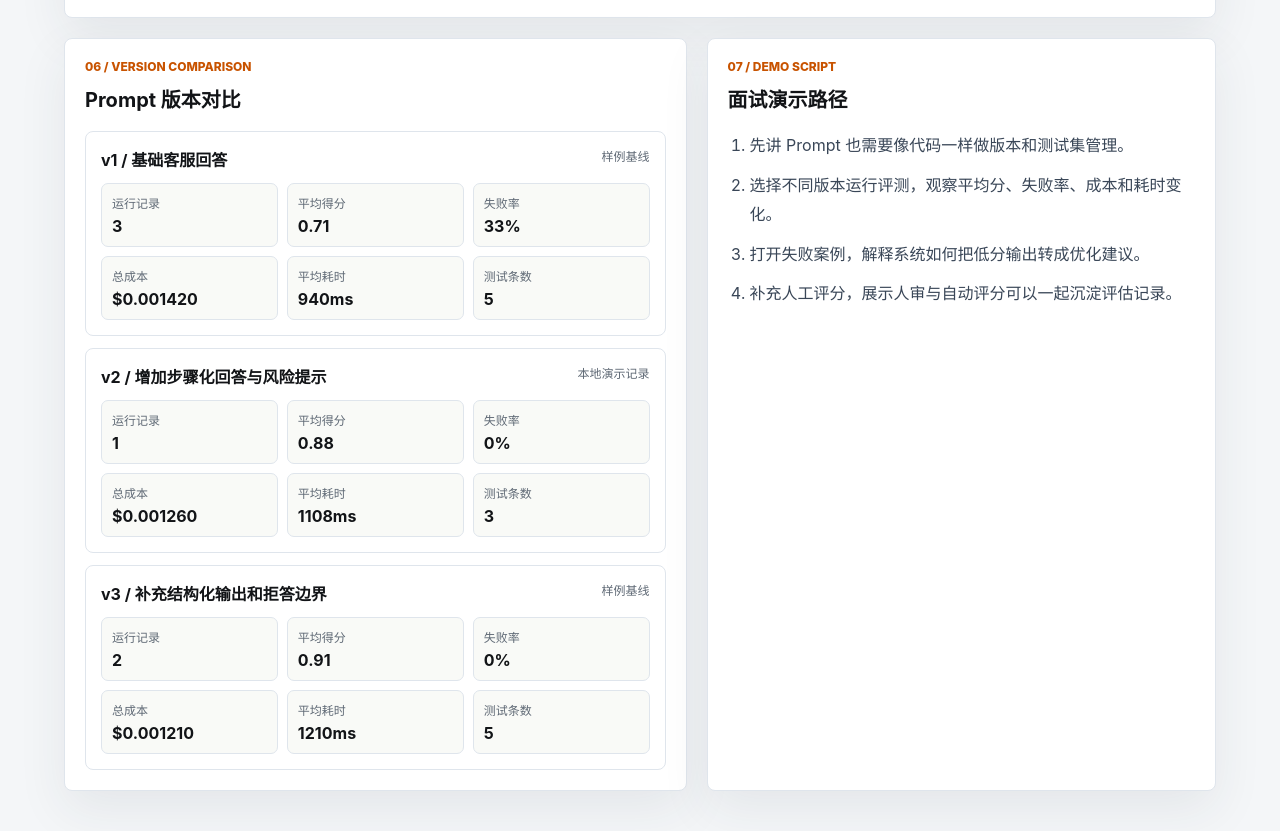
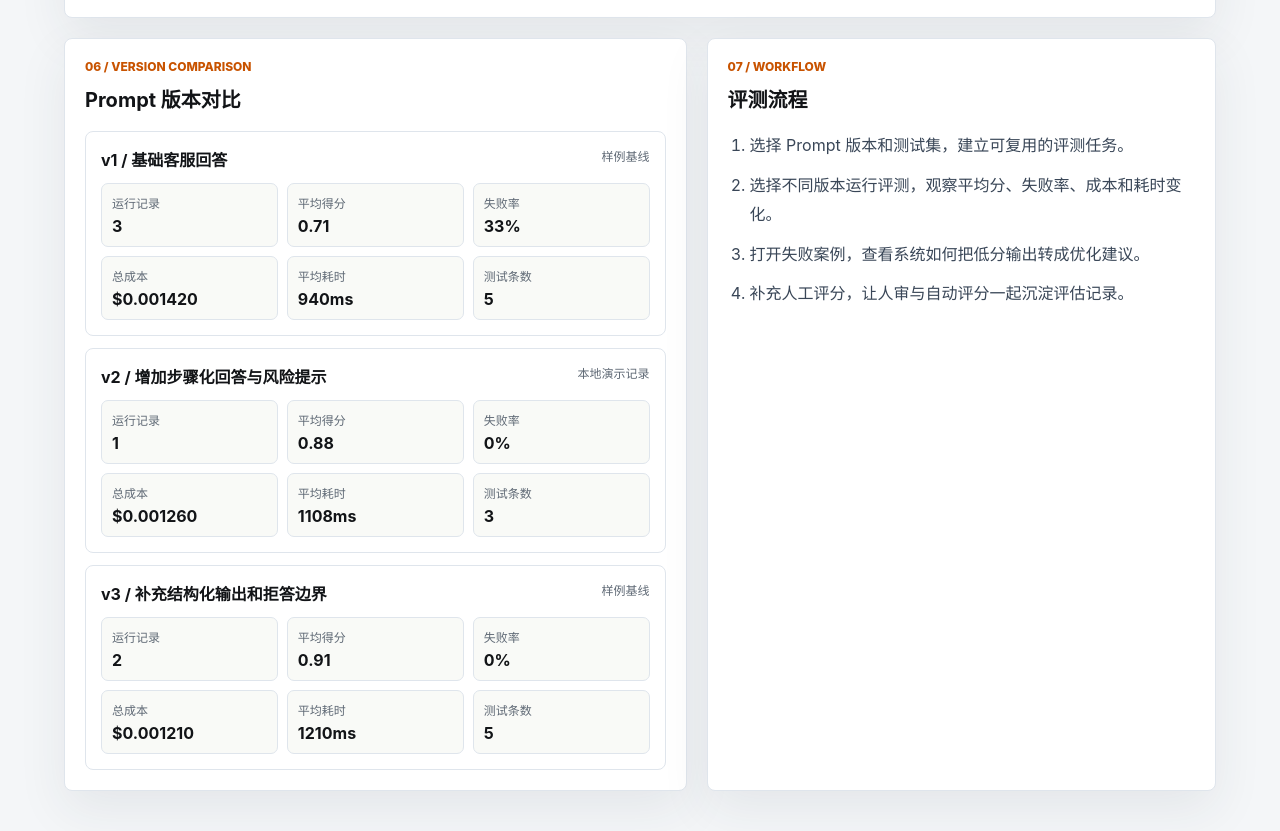
Before and after one commit to yan073747/promptops-evaluation-platform, a plain HTML site: page frontend/index.html in a window 1280 px wide. Shown: the part 2319-3150 px from the top of the page. Drawn offline with Linux system fonts and the light colour scheme.

Commit message:
Remove interview wording from promptops demo

```diff
--- a/frontend/index.html
+++ b/frontend/index.html
@@ -224,15 +224,15 @@
         <article class="panel">
           <div class="panel-heading">
             <div>
-              <p class="section-kicker">07 / Demo Script</p>
-              <h2>面试演示路径</h2>
+              <p class="section-kicker">07 / Workflow</p>
+              <h2>评测流程</h2>
             </div>
           </div>
           <ol class="demo-steps">
-            <li>先讲 Prompt 也需要像代码一样做版本和测试集管理。</li>
+            <li>选择 Prompt 版本和测试集，建立可复用的评测任务。</li>
             <li>选择不同版本运行评测，观察平均分、失败率、成本和耗时变化。</li>
-            <li>打开失败案例，解释系统如何把低分输出转成优化建议。</li>
-            <li>补充人工评分，展示人审与自动评分可以一起沉淀评估记录。</li>
+            <li>打开失败案例，查看系统如何把低分输出转成优化建议。</li>
+            <li>补充人工评分，让人审与自动评分一起沉淀评估记录。</li>
           </ol>
         </article>
       </section>
```
